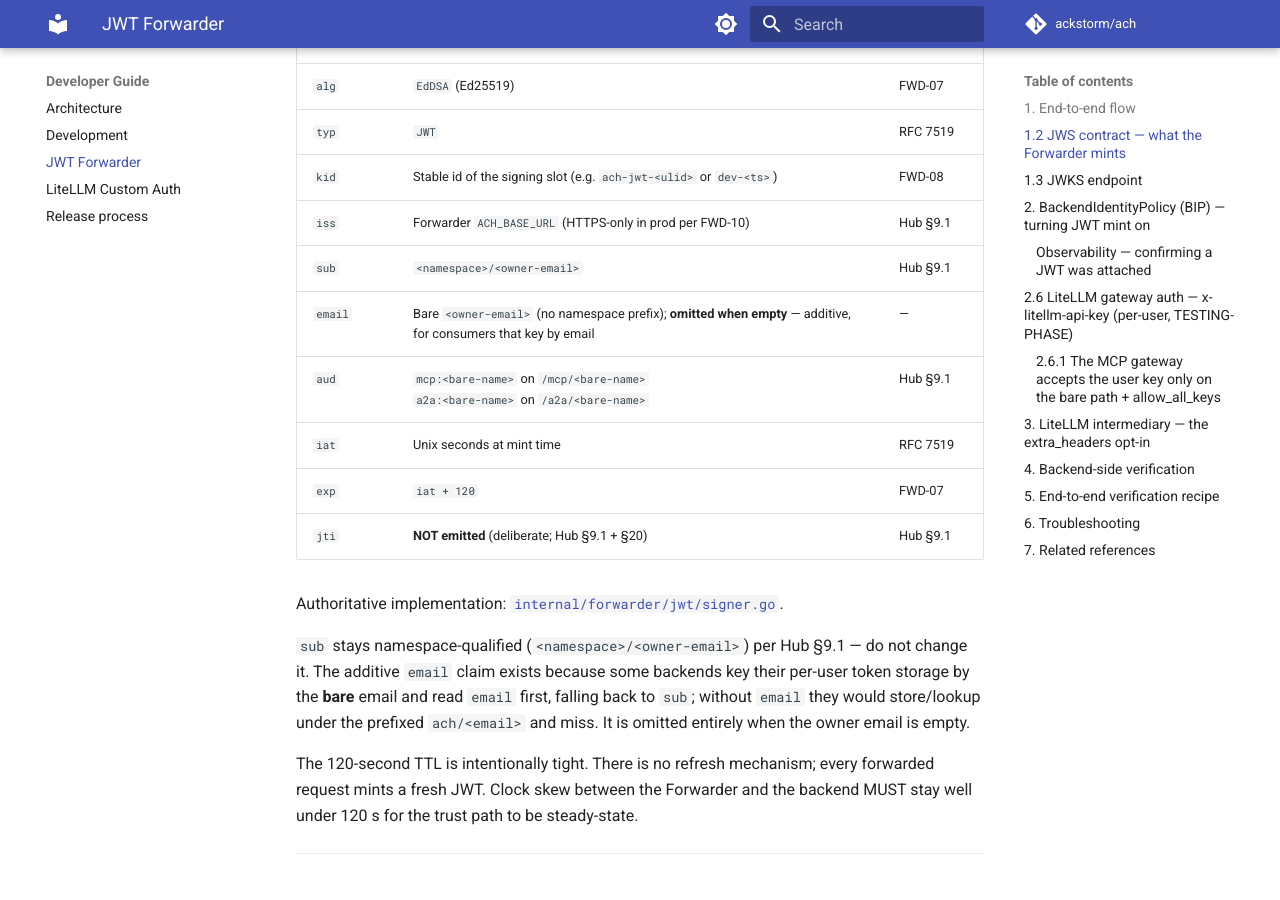
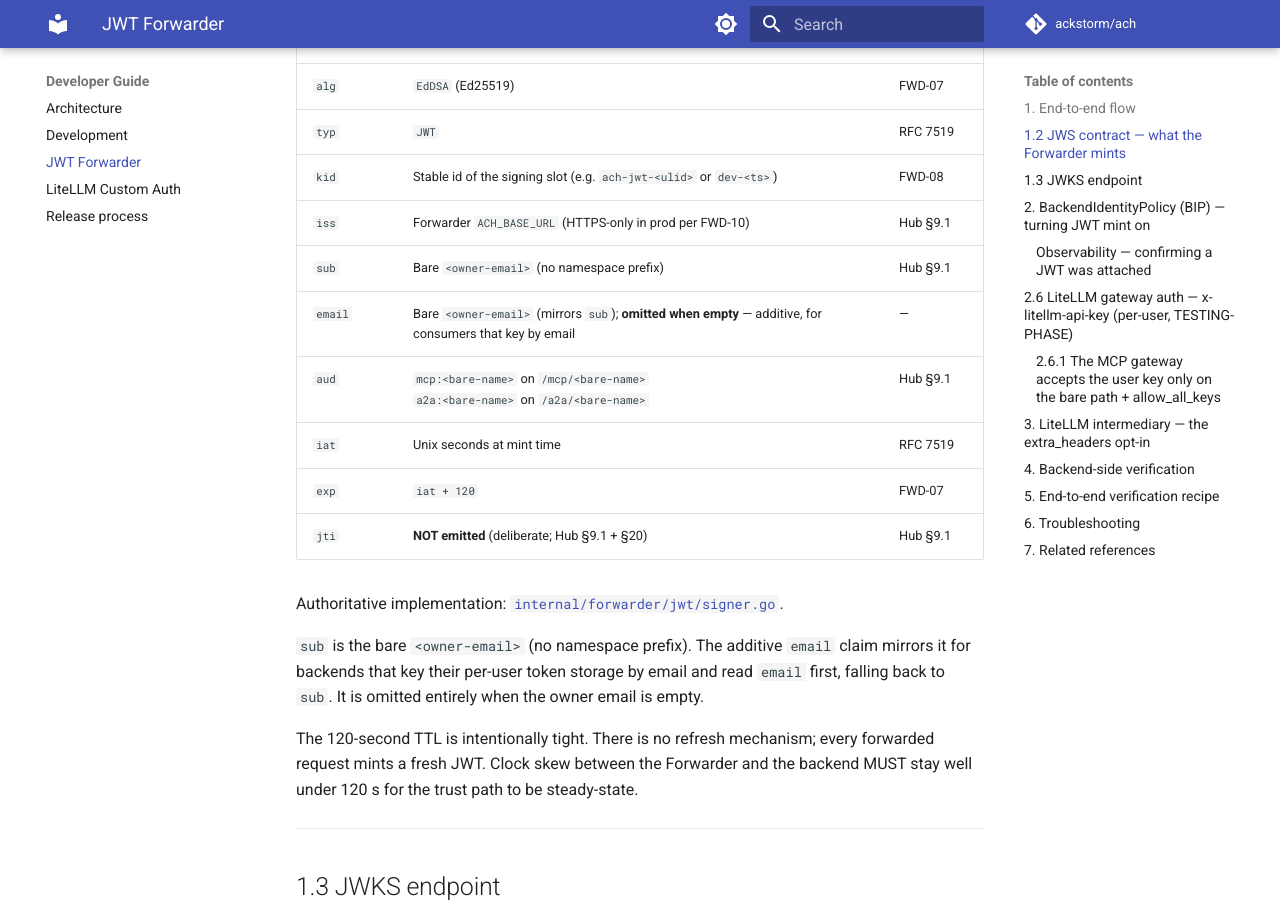
Before and after one commit to ackstorm/ach, an MkDocs documentation site: the page built from docs/developer-guide/jwt-forwarder.md, in a window 1280 px wide and 900 px high, scrolled down 1476 px. Built offline with MkDocs 1.6.1 and Material for MkDocs 9.7.7, drawn with Linux system fonts in a browser that asks for light colours; comment, search, counter and statistics services are not loaded; the version menu is left out; some of the changed text lies outside the part shown.

Commit message:
feat(forwarder): drop namespace prefix from JWT sub, use bare owner email
The forwarder minted the BackendIdentityPolicy identity JWT with
sub=<namespace>/<owner-email>. Set sub to the bare owner email and
remove the now-dead Namespace plumbing from the proxy handler deps,
server deps, and forwarder wiring. Update the JWT contract docs,
runbook, ROADMAP criteria, and the affected unit/e2e tests.

Co-Authored-By: Claude Opus 4.8 (1M context) <noreply@anthropic.com>

```diff
--- a/docs/developer-guide/jwt-forwarder.md
+++ b/docs/developer-guide/jwt-forwarder.md
@@ -73,8 +73,8 @@ verify offline.
 | `typ`         | `JWT`                                            | RFC 7519   |
 | `kid`         | Stable id of the signing slot (e.g. `ach-jwt-<ulid>` or `dev-<ts>`) | FWD-08 |
 | `iss`         | Forwarder `ACH_BASE_URL` (HTTPS-only in prod per FWD-10) | Hub §9.1 |
-| `sub`         | `<namespace>/<owner-email>`                      | Hub §9.1   |
-| `email`       | Bare `<owner-email>` (no namespace prefix); **omitted when empty** — additive, for consumers that key by email | — |
+| `sub`         | Bare `<owner-email>` (no namespace prefix)       | Hub §9.1   |
+| `email`       | Bare `<owner-email>` (mirrors `sub`); **omitted when empty** — additive, for consumers that key by email | — |
 | `aud`         | `mcp:<bare-name>` on `/mcp/<bare-name>`<br>`a2a:<bare-name>` on `/a2a/<bare-name>` | Hub §9.1 |
 | `iat`         | Unix seconds at mint time                        | RFC 7519   |
 | `exp`         | `iat + 120`                                      | FWD-07     |
@@ -82,11 +82,10 @@ verify offline.
 
 Authoritative implementation: [`internal/forwarder/jwt/signer.go`](https://github.com/ackstorm/ach/blob/main/internal/forwarder/jwt/signer.go).
 
-`sub` stays namespace-qualified (`<namespace>/<owner-email>`) per Hub §9.1 — do
-not change it. The additive `email` claim exists because some backends key their
-per-user token storage by the **bare** email and read `email` first, falling
-back to `sub`; without `email` they would store/lookup under the prefixed
-`ach/<email>` and miss. It is omitted entirely when the owner email is empty.
+`sub` is the bare `<owner-email>` (no namespace prefix). The additive `email`
+claim mirrors it for backends that key their per-user token storage by email and
+read `email` first, falling back to `sub`. It is omitted entirely when the owner
+email is empty.
 
 The 120-second TTL is intentionally tight. There is no refresh mechanism;
 every forwarded request mints a fresh JWT. Clock skew between the
@@ -324,7 +323,7 @@ Recommended posture (full detail and a runnable Go reference at
    (`mcp:<bare-name>` or `a2a:<bare-name>`) for the route(s) this
    backend serves.
 4. **Do not trust `sub` as identity** unless your security model
-   matches ACH's. `sub` carries `<namespace>/<owner-email>` for audit
+   matches ACH's. `sub` carries the bare `<owner-email>` for audit
    purposes — not for authorization decisions.
 5. **Refuse on the slightest mismatch.** The trust path is only
    meaningful if the backend rejects on any failure. There is no
--- a/docs/runbooks/writing-an-mcp-backend.md
+++ b/docs/runbooks/writing-an-mcp-backend.md
@@ -18,7 +18,7 @@ operator implements the verifying side.
 | Signing algorithm | EdDSA (Ed25519) | FWD-07 |
 | Header `kid` | Stable id of the signing slot | FWD-08 |
 | `iss` | Forwarder `ACH_BASE_URL` (HTTPS-only) | FWD-10 |
-| `sub` | `<namespace>/<owner-email>` | Hub §9.1 |
+| `sub` | `<owner-email>` | Hub §9.1 |
 | `aud` | `mcp:<bare-name>` on `/mcp/<bare-name>` | Hub §9.1 |
 | `exp - iat` | 120 seconds | FWD-07 |
 | `jti` | Not emitted | Hub §9.1 + §20 |
@@ -40,7 +40,7 @@ operator implements the verifying side.
    install. `aud` is fixed per route (a backend that serves multiple
    `<name>`s accepts a small allowlist).
 4. **Do NOT trust `sub` as identity** unless your security model
-   matches ACH's. `sub` carries `<namespace>/<owner-email>` — useful
+   matches ACH's. `sub` carries the bare `<owner-email>` — useful
    for audit, NOT authorization.
 
 ## Reference implementation
```
Also changed, not shown: ROADMAP.md (+1 -1 lines), 6 other files.
